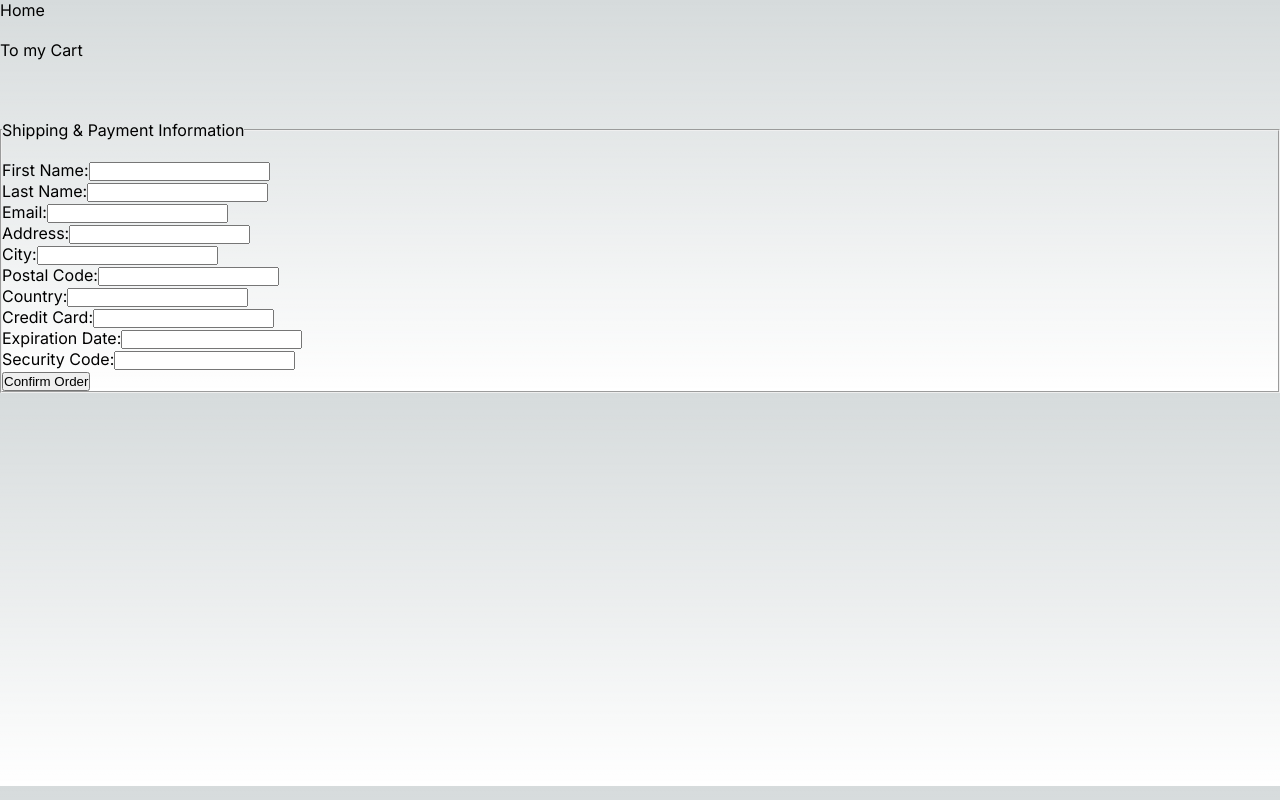
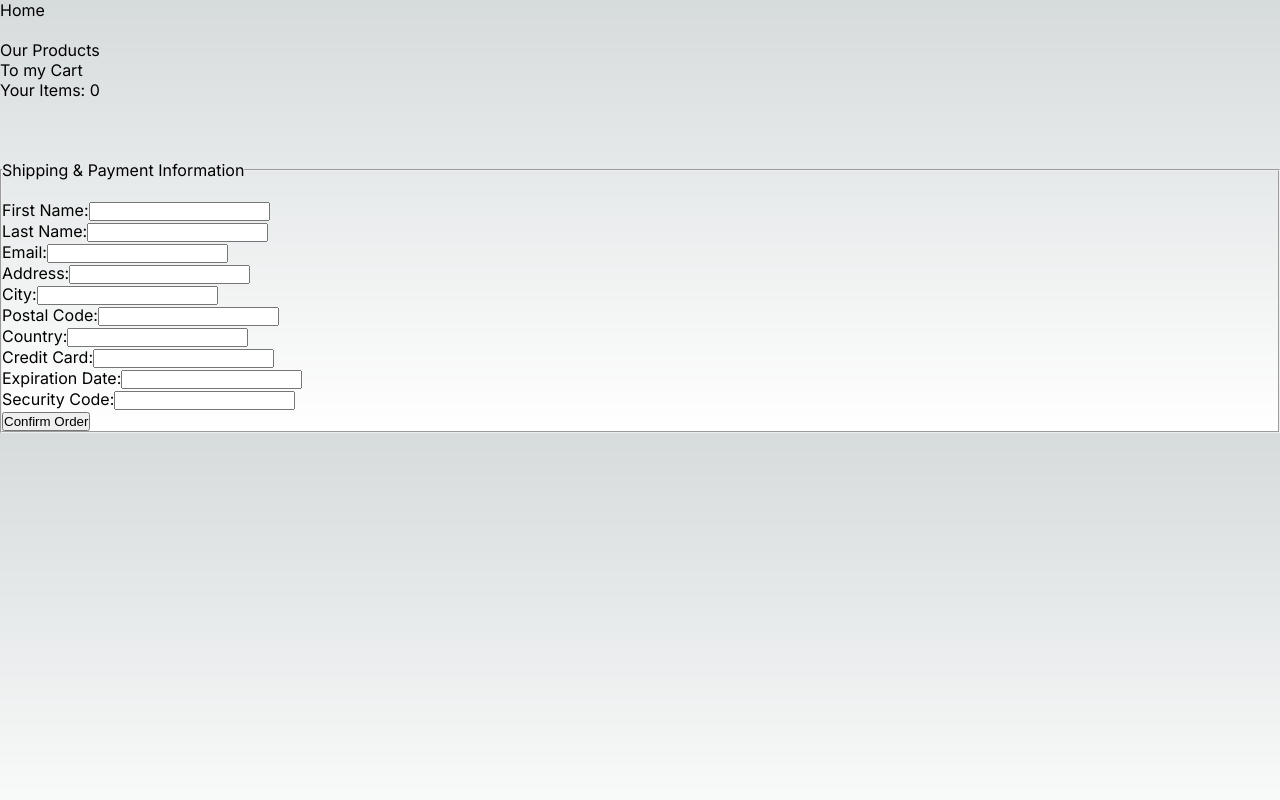
Before and after one commit to more-no/next.js-ecommerce-store, a Next.js app: page /checkout in a window 1280 px wide. Built offline with nearby package versions, Linux system fonts and the light colour scheme; no server answers.

Commit message:
Add items count in Header

```diff
--- a/app/Header.js
+++ b/app/Header.js
@@ -1,22 +1,30 @@
 import Link from 'next/link';
+import NumberOfItems from './NumberOfItems';
+
+// +++++ ◦ This header needs to appear on all pages
+// +++++ ◦ The header needs to use the HTML <header> element
+
+// +++++   ▪ The header (described below) needs to have a link to the products page with the HTML attribute data-test-id="products-link"
 
 // +++++ • A header with a link to the Cart, showing the number of items in the cart
-// +++++ ◦ This header needs to appear on all pages
-// +++++ ◦ The header needs to use the HTML <header> element
-// ◦ The number of items is the sum of the quantity of all products (eg. if you have 2 apples and 3 bananas in your cart, the number of items is 5)
-// ◦ The number of items needs to update when you add or remove items from the cart
 // +++++ ◦ The link needs to have an HTML attribute data-test-id="cart-link"
+
 // +++++ ◦ The count needs to be contained in an element with the HTML attribute data-test-id="cart-count"
 
 export default function Header() {
   return (
     <header>
+      <Link data-test-id="products-link" href="/">
+        Our Products
+      </Link>
+      <br />
       <Link data-test-id="cart-link" href="/cart">
         To my Cart
+        <br />
       </Link>
+      <NumberOfItems data-test-id="cart-count">{NumberOfItems}</NumberOfItems>
       <br />
       <br />
-      {/* <NumberOfItems data-test-id="cart-count"> Your Order: </NumberOfItems> */}
     </header>
   );
 }
--- /dev/null
+++ b/app/NumberOfItems.js
@@ -0,0 +1,23 @@
+import { getCookie } from '../utilities/cookies';
+import { parseJson } from '../utilities/json';
+// import { getProductById } from '../database/products';
+
+// +++++ ◦ The number of items is the sum of the quantity of all products (eg. if you have 2 apples and 3 bananas in your cart, the number of items is 5)
+// +++++ ◦ The number of items needs to update when you add or remove items from the cart
+
+export default async function NumberOfItems() {
+  const currentCartCookie = getCookie('cart');
+  let count = 0;
+
+  const currentCart = await (currentCartCookie
+    ? parseJson(currentCartCookie)
+    : []);
+
+  console.log(currentCart);
+
+  for (let i = 0; i < currentCart.length; i++) {
+    count += currentCart[i].quantity || 0;
+  }
+
+  return <span> Your Items: {count}</span>;
+}
--- a/app/cart/actions.js
+++ b/app/cart/actions.js
@@ -32,8 +32,6 @@ export default async function DisplayItem() {
             (item) => item.id === product.id,
           );
 
-          console.log(itemToInclude);
-
           if (itemToInclude) {
             const subTotal = product.price * itemToInclude.quantity;
             totalPrice += subTotal;
--- a/app/page.js
+++ b/app/page.js
@@ -8,10 +8,6 @@ import { getProducts } from '../database/products';
 // +++++   ▪ The page should have a relevant h1 element
 // +++++   ▪ Each product (incl. product name and image) needs to be contained in an anchor element (a link) with an attribute of data-test-id="product-<product id>"
 // +++++   ▪ This link will lead to its single product page
-// +++++   ▪ The header (described below) needs to have a link to the products page with the HTML attribute data-test-id="products-link"
-
-// export const cart = setCookie([]);
-// --- creato in actions inside the HandleCart function ---
 
 export default async function HomePage() {
   const products = await getProducts();
--- a/app/products/[productId]/AddToCartButton.js
+++ b/app/products/[productId]/AddToCartButton.js
@@ -10,15 +10,13 @@ export function AddToCartButton({ id }) {
     quantity: quantity,
   };
 
-  console.log(quantity);
-
   return (
     <form>
       <input
         data-test-id="product-quantity"
         value={quantity}
         onChange={(event) => {
-          setQuantity(event.currentTarget.value);
+          setQuantity(parseInt(event.currentTarget.value));
         }}
         type="number"
         min="1"
--- a/app/products/[productId]/actions.js
+++ b/app/products/[productId]/actions.js
@@ -43,8 +43,6 @@ export async function handleCart(chosenProduct) {
     ];
   }
 
-  console.log(newCart);
-
   // 4. we override the cookie
   await setCookie(JSON.stringify(newCart));
 }
--- a/app/products/[productId]/page.js
+++ b/app/products/[productId]/page.js
@@ -23,7 +23,6 @@ export async function generateMetadata({ params }) {
 
 export default async function SingleProductPage(props) {
   const singleProduct = await getProductById(Number(props.params.productId));
-  console.log(singleProduct);
 
   return (
     <div>
```
